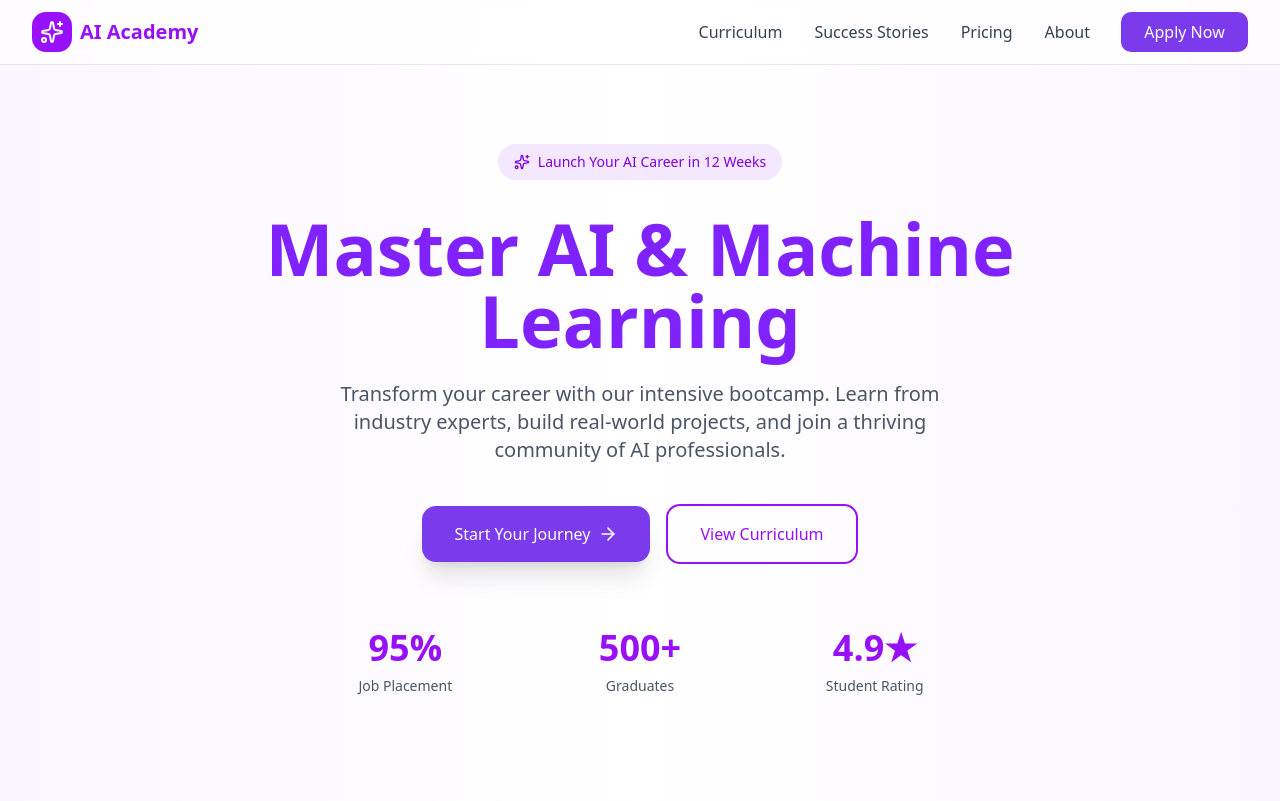
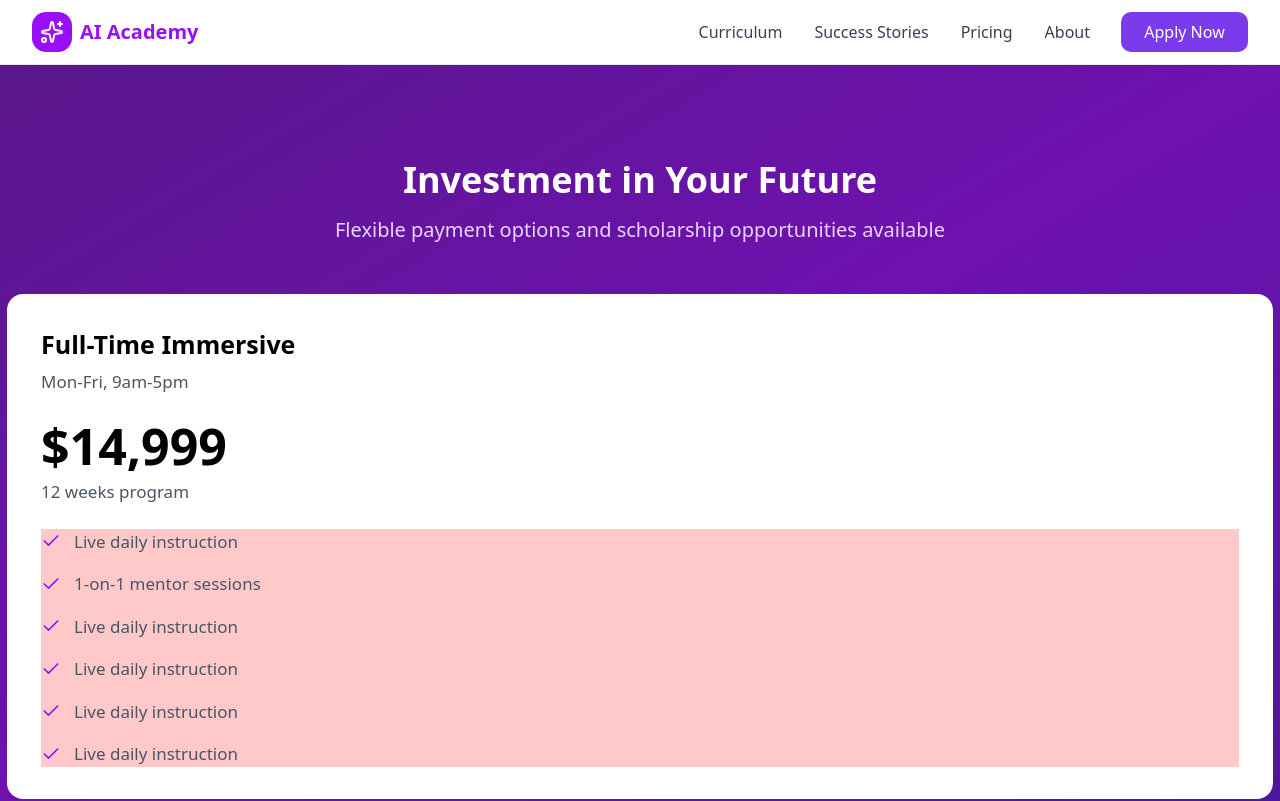
Before and after one commit to Bootcamp-JMC/Proyecto-1, a React (Vite) app: page / in a window 1280 px wide. Shown: the top 801 px of the page. Built offline with nearby package versions, Linux system fonts and the light colour scheme.

Commit message:
Inicio <Pricing/>

```diff
--- a/src/App.tsx
+++ b/src/App.tsx
@@ -1,23 +1,27 @@
-import { Hero } from "./components/layout/Hero";
+// import { Hero } from "./components/layout/Hero";
 import { BrowserRouter } from "react-router";
 import { Header } from "./components/layout/Header";
 
 import "./style.css";
-import { Features } from "./components/layout/Features";
+import { Pricing } from "./components/layout/Pricing";
+// import { Features } from "./components/layout/Features";
 
 const App = () => {
   return (
     <BrowserRouter>
       {/* Header */}
       <Header />
-      <div className="bg-linear-to-r from-purple-50 via-white to-purple-50">
+      <div className="mt-16.25 bg-linear-to-r from-purple-50 via-white to-purple-50">
         {/* Hero */}
-        <Hero />
+        {/* <Hero /> */}
 
         {/* {Features} */}
-        <Features />
+        {/* <Features /> */}
 
         {/* Curriculum */}
+
+        {/* {Pricing} */}
+        <Pricing />
       </div>
     </BrowserRouter>
   );
--- /dev/null
+++ b/src/components/layout/Pricing/index.tsx
@@ -0,0 +1,66 @@
+import { Check } from "lucide-react";
+
+export const Pricing = () => {
+  return (
+    <div className="bg-linear-to-br from-purple-900 via-purple-800 to-violet-900 text-white">
+      <div className="container mx-auto px-4 pt-23.75 text-center">
+        <h3 className="text-4xl font-bold">Investment in Your Future</h3>
+        <p className="mt-4 px-6 text-xl text-purple-200">
+          Flexible payment options and scholarship opportunities available
+        </p>
+      </div>
+      <div className="mt-12.5 grid-cols-1 px-1.75 text-left text-black">
+        <div className="flex-col rounded-2xl bg-white px-8.5 py-8">
+          {/* <button>Most Popular</button> */}
+          <h3 className="text-[25px] font-bold">Full-Time Immersive</h3>
+          <p className="mt-1.25 text-[17px] text-gray-600">Mon-Fri, 9am-5pm</p>
+          <h2 className="mt-6.75 text-[50px] leading-none font-bold">
+            $14,999
+          </h2>
+          <p className="mt-2 text-[17px] text-gray-600"> 12 weeks program</p>
+
+          <div className="mt-6 flex-col bg-red-200">
+            <div className="mt-4.25 flex items-center gap-3.25">
+              <Check className="text-purple-600" size={20} />
+              <p className="text-[17px] text-gray-600">
+                Live daily instruction
+              </p>
+            </div>
+            <div className="mt-4.25 flex items-center gap-3.25">
+              <Check className="text-purple-600" size={20} />
+              <p className="text-[17px] text-gray-600">
+                1-on-1 mentor sessions
+              </p>
+            </div>
+            <div className="mt-4.25 flex items-center gap-3.25">
+              <Check className="text-purple-600" size={20} />
+              <p className="text-[17px] text-gray-600">
+                Live daily instruction
+              </p>
+            </div>
+            <div className="mt-4.25 flex items-center gap-3.25">
+              <Check className="text-purple-600" size={20} />
+              <p className="text-[17px] text-gray-600">
+                Live daily instruction
+              </p>
+            </div>
+            <div className="mt-4.25 flex items-center gap-3.25">
+              <Check className="text-purple-600" size={20} />
+              <p className="text-[17px] text-gray-600">
+                Live daily instruction
+              </p>
+            </div>
+            <div className="mt-4.25 flex items-center gap-3.25">
+              <Check className="text-purple-600" size={20} />
+              <p className="text-[17px] text-gray-600">
+                Live daily instruction
+              </p>
+            </div>
+          </div>
+        </div>
+        <div></div>
+      </div>
+      a
+    </div>
+  );
+};
```
